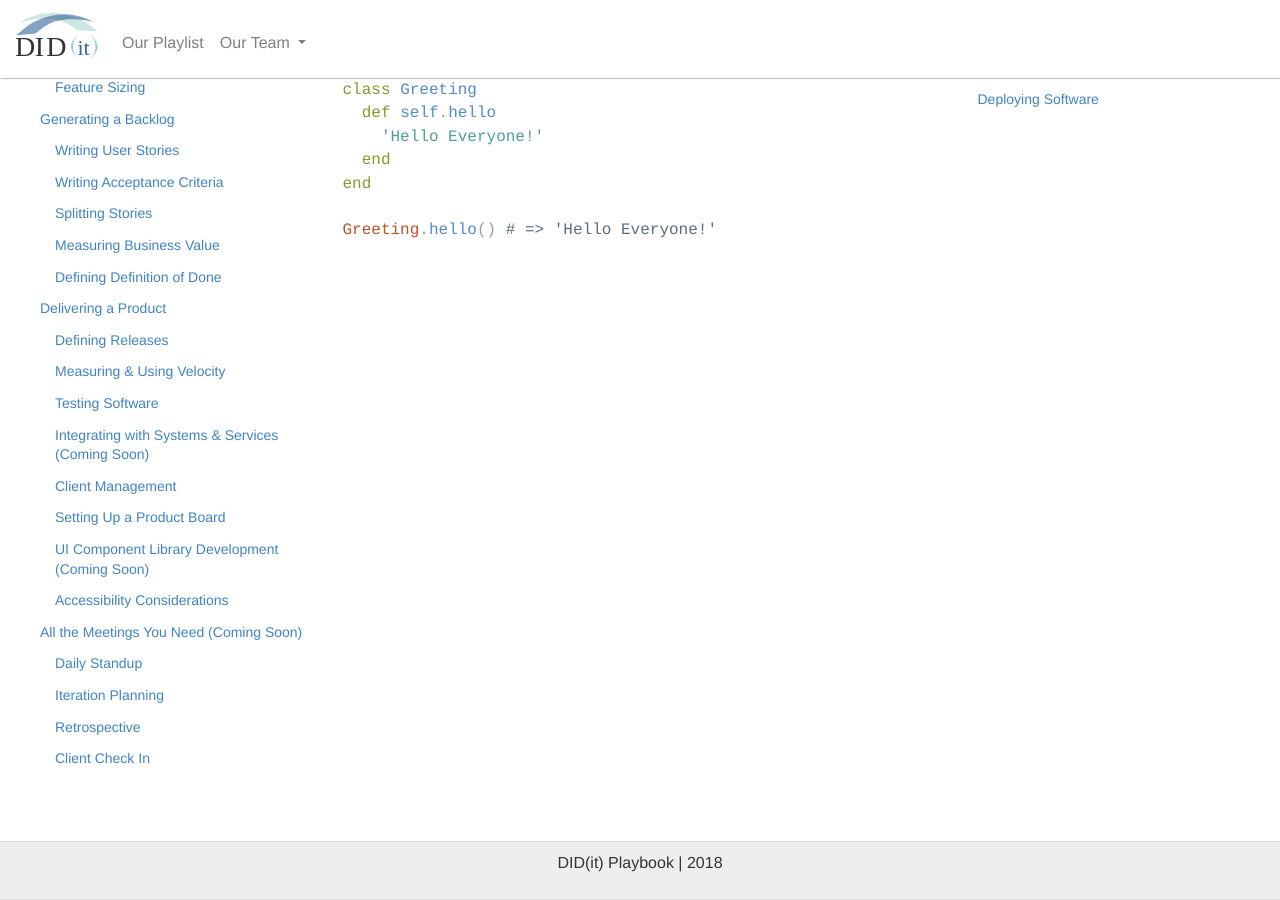
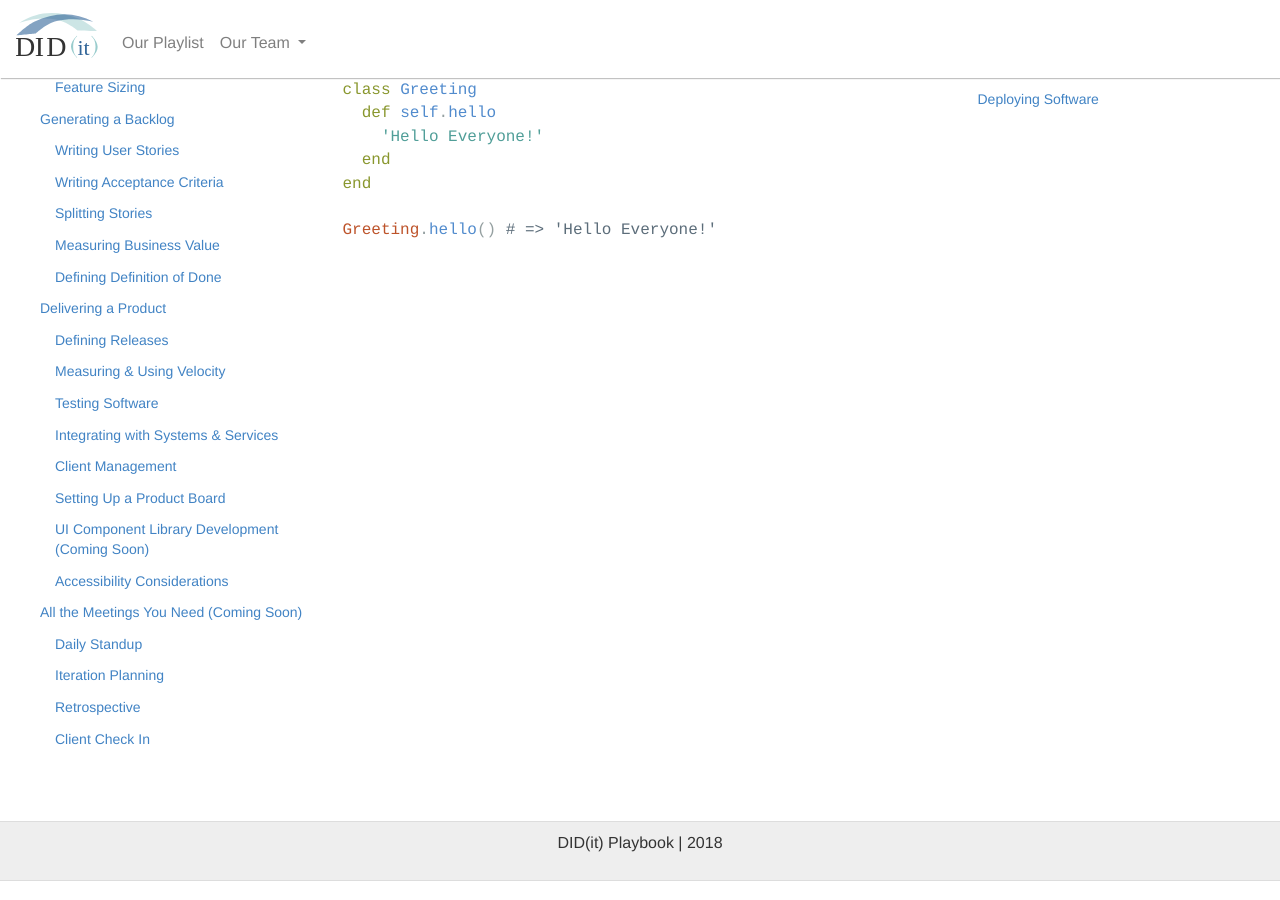
Before and after one commit to KnightPointSystems/kps_playbook, a Jekyll site: the page built from engineering.md, in a window 1280 px wide and 900 px high, scrolled down 944 px. Built offline with Jekyll 4.4.1, drawn with Linux system fonts in a browser that asks for light colours; nearby versions of some CDN libraries.

Commit message:
Update product-plays.html

```diff
--- a/_includes/product-plays.html
+++ b/_includes/product-plays.html
@@ -47,7 +47,7 @@
                             <li><a href="{{ site.baseurl }}/defining-releases">Defining Releases</a></li>
                             <li><a href="{{ site.baseurl }}/measuring-velocity">Measuring &amp; Using Velocity</a></li>
                             <li><a href="{{ site.baseurl }}/testing-software">Testing Software</a></li>
-                            <li><a href="{{ site.baseurl }}/integrating-systems-services">Integrating with Systems &amp; Services (Coming Soon)</a></li>
+                            <li><a href="{{ site.baseurl }}/integrating-systems-services">Integrating with Systems &amp; Services</a></li>
                             <li><a href="{{ site.baseurl }}/client-management">Client Management</a></li>
                             <li><a href="{{ site.baseurl }}/setting-up-product-board">Setting Up a Product Board</a></li>
                             <li><a href="{{ site.baseurl }}/ui-component-libary-development">UI Component Library Development (Coming Soon)</a></li>
```
